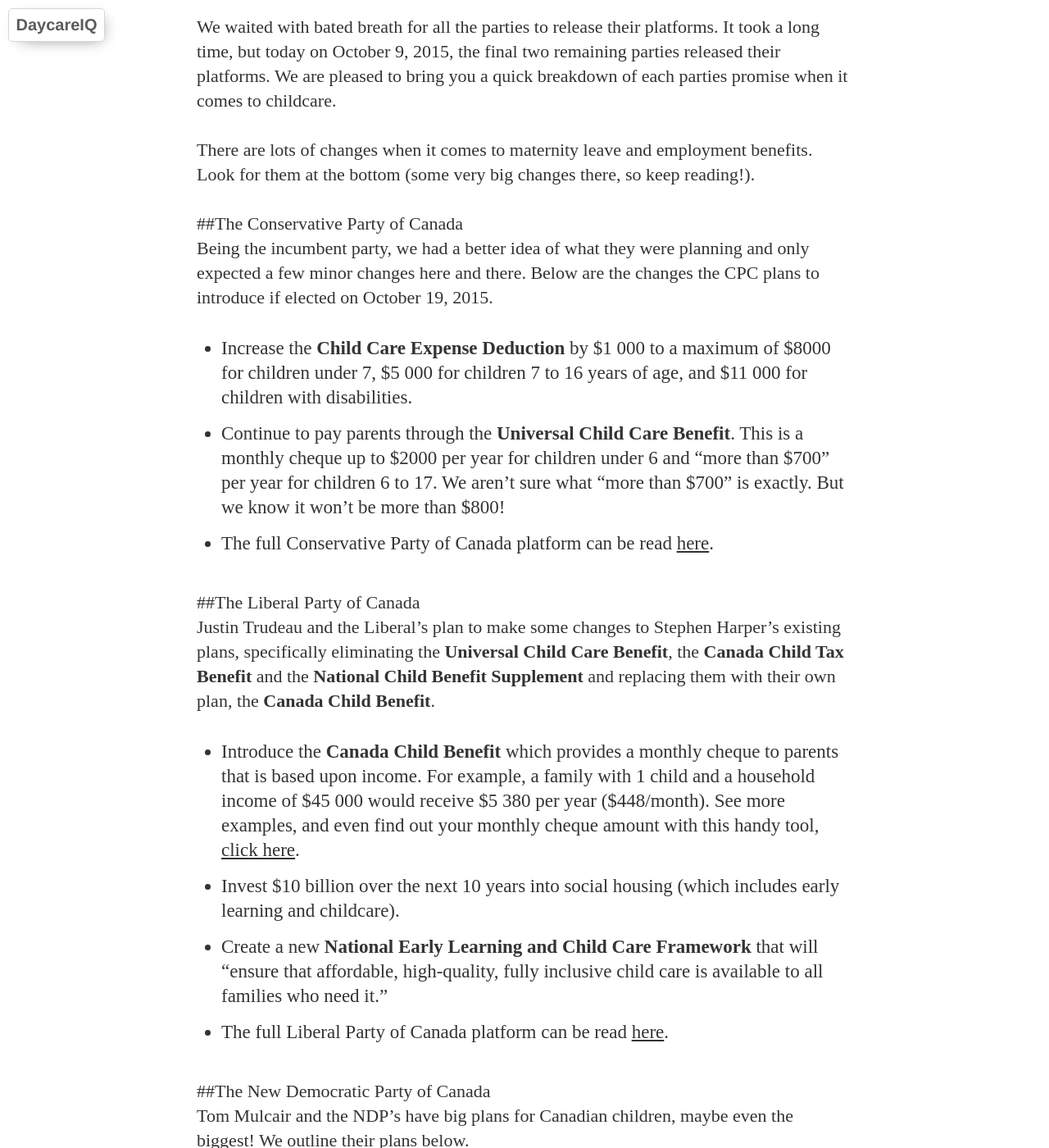
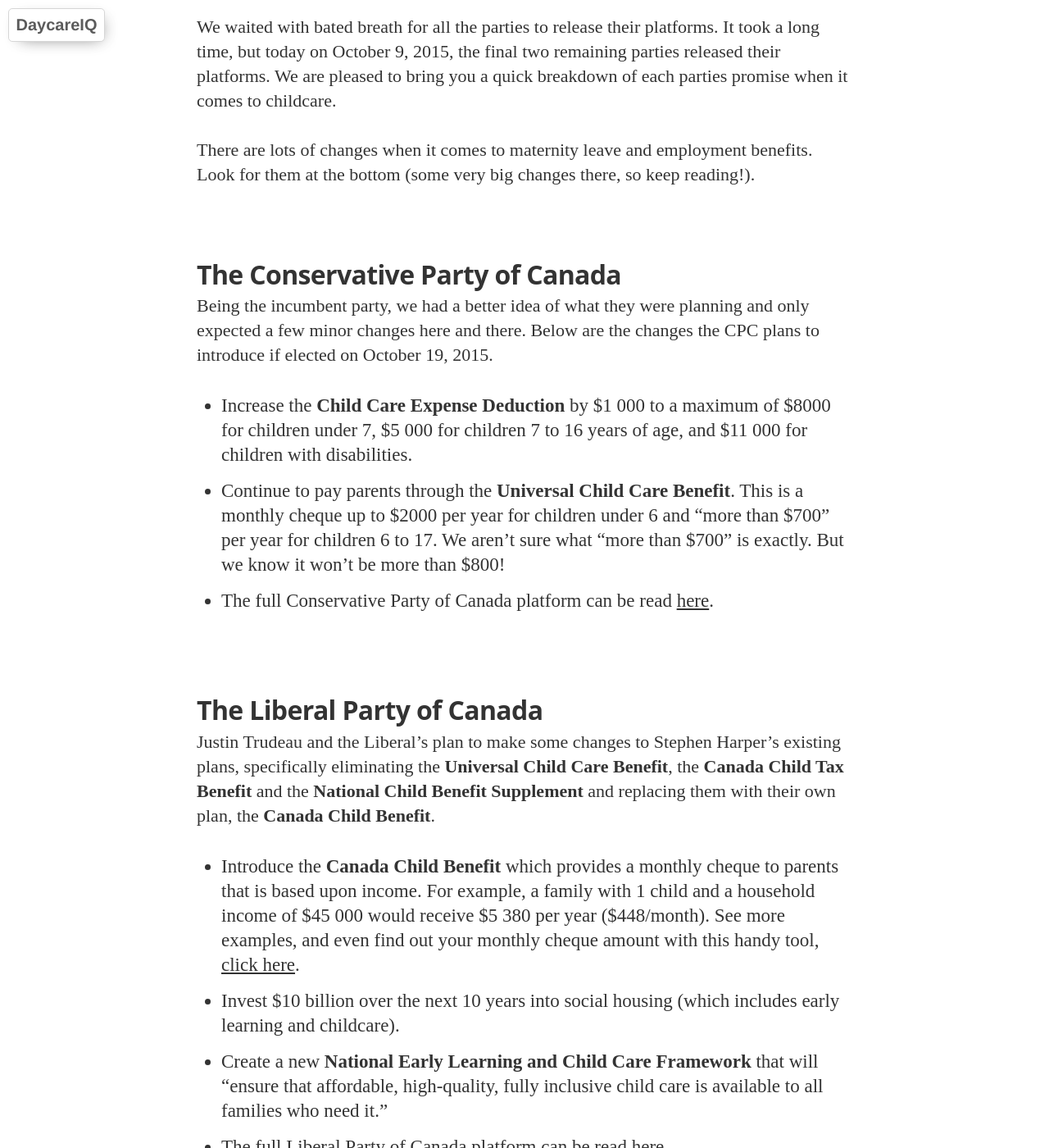
Before and after one commit to DaycareIQ/blog.daycareiq.com, a Jekyll site: the page built from _posts/2015-10-09-Your-Election-Child-Care-Coverage.md, in a window 1280 px wide and 1400 px high, scrolled down 359 px. Shown: the whole window at 82% size. Built offline with Jekyll 4.4.1, drawn with Linux system fonts in a browser that asks for light colours; nearby versions of some CDN libraries; some web fonts are replaced; some of the changed text lies outside the part shown.

Commit message:
Update 2015-10-09-Your-Election-Child-Care-Coverage.md

```diff
--- a/_posts/2015-10-09-Your-Election-Child-Care-Coverage.md
+++ b/_posts/2015-10-09-Your-Election-Child-Care-Coverage.md
@@ -16,14 +16,14 @@
 
 There are lots of changes when it comes to maternity leave and employment benefits.  Look for them at the bottom (some very big changes there, so keep reading!).
 
-##The Conservative Party of Canada
+## The Conservative Party of Canada ##
 Being the incumbent party, we had a better idea of what they were planning and only expected a few minor changes here and there.  Below are the changes the CPC plans to introduce if elected on October 19, 2015.
 
 *  Increase the **Child Care Expense Deduction** by $1 000 to a maximum of $8000 for children under 7, $5 000 for children 7 to 16 years of age, and $11 000 for children with disabilities.
 *  Continue to pay parents through the **Universal Child Care Benefit**.  This is a monthly cheque up to $2000 per year for children under 6 and "more than $700" per year for children 6 to 17.  We aren't sure what "more than $700" is exactly.  But we know it won't be more than $800!
 *  The full Conservative Party of Canada platform can be read [here](http://www.conservative.ca/plan/).
 
-##The Liberal Party of Canada
+## The Liberal Party of Canada ##
 Justin Trudeau and the Liberal's plan to make some changes to Stephen Harper's existing plans, specifically eliminating the **Universal Child Care Benefit**, the **Canada Child Tax Benefit** and the **National Child Benefit Supplement** and replacing them with their own plan, the **Canada Child Benefit**.
 
 *  Introduce the **Canada Child Benefit** which provides a monthly cheque to parents that is based upon income.  For example, a family with 1 child and a household income of $45 000 would receive $5 380 per year ($448/month).  See more examples, and even find out your monthly cheque amount with this handy tool, [click here](https://www.liberal.ca/realchange/helping-families/?shownew=1).
@@ -31,7 +31,7 @@
 *  Create a new **National Early Learning and Child Care Framework** that will "ensure that affordable, high-quality, fully inclusive child care is available to all families who need it."
 *  The full Liberal Party of Canada platform can be read [here](https://www.liberal.ca/files/2015/10/New-plan-for-a-strong-middle-class.pdf).
 
-##The New Democratic Party of Canada
+## The New Democratic Party of Canada ##
 Tom Mulcair and the NDP's have big plans for Canadian children, maybe even the biggest!  We outline their plans below.
 
 *  Establish 1 000 000 affordable child care spaces over the next 8 years.
@@ -39,7 +39,7 @@
 *  Although they don't explicitly state it, we are guessing that $15/day will mean they will cancel the current **Child Care Expense Deduction** and the **Universal Child Care Benefit**.
 *  The full New Democratic Party of Canada platform can be read [here](http://xfer.ndp.ca/2015/2015-Full-Platform-EN-PRINT.pdf).
 
-##Green Party of Canada
+## Green Party of Canada ##
 Elizabeth May and the Green Party of Canada have, perhaps have the least amount of details regarding childcare.  We pulled out what we thought were their biggest points.
 
 *  Tax breaks for employers who create childcare spaces.
@@ -52,7 +52,7 @@
 
 ***
 
-#Bonus Section!!!
+# Bonus Section!!! #
 Some parties made some big promises and some big changes to other areas that we think parents will be interested in.  We present them for you here.
 
 *  Both the Conservatives and Liberals have promised to extend maternity leave to 18 months, up from the current 12!!!
```
